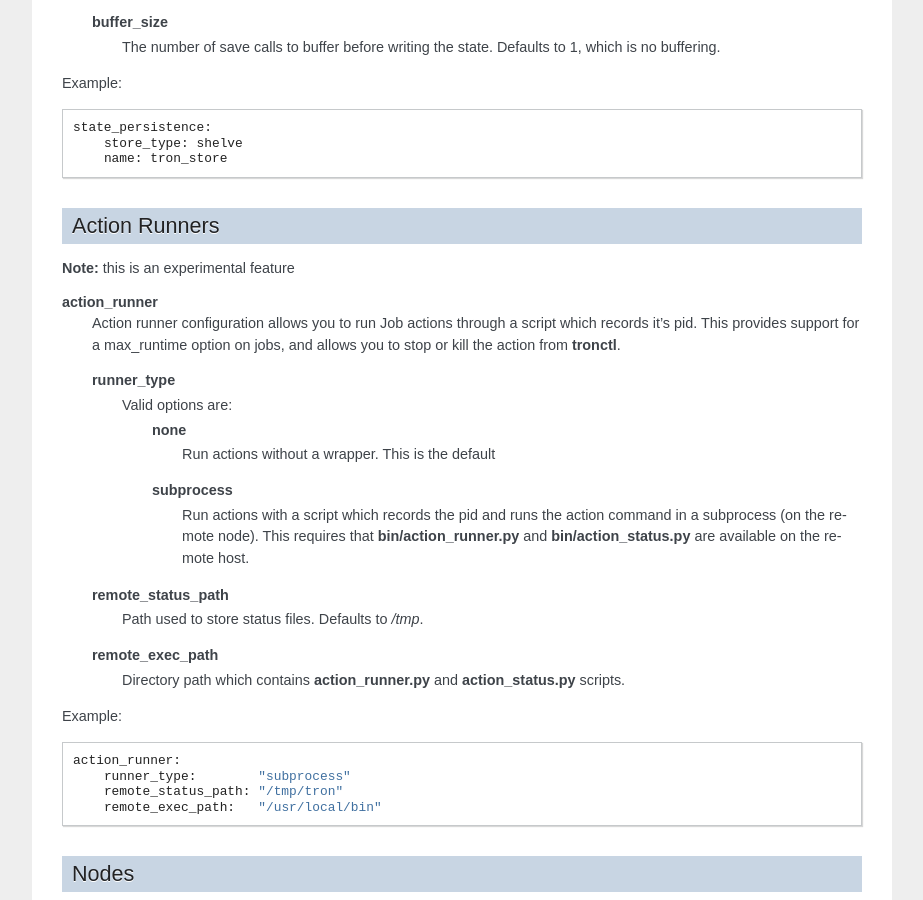
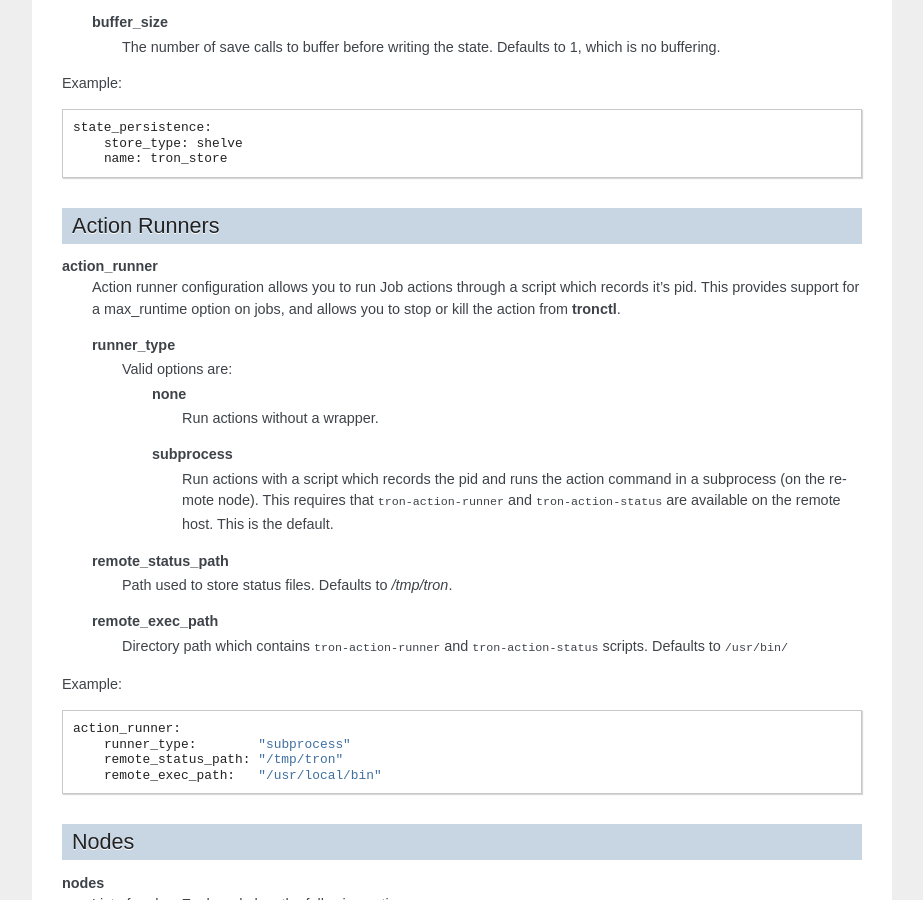
Before and after one commit to Yelp/Tron, a Sphinx documentation site: the page built from docs/config.rst, in a window 1280 px wide and 900 px high, scrolled down 3098 px. Shown: the whole window, without its empty margins (198-1121 px from the left). Built offline with Sphinx 7.4.7, drawn with Linux system fonts in a browser that asks for light colours.

Commit message:
Make the action runner on by default and a first class command

```diff
--- a/docs/config.rst
+++ b/docs/config.rst
@@ -193,9 +193,6 @@ Example::
 Action Runners
 --------------
 
-**Note:** this is an experimental feature
-
-
 **action_runner**
     Action runner configuration allows you to run Job actions through a script
     which records it's pid. This provides support for a max_runtime option
@@ -204,21 +201,21 @@ Action Runners
     **runner_type**
         Valid options are:
             **none**
-                Run actions without a wrapper. This is the default
+                Run actions without a wrapper.
 
             **subprocess**
                 Run actions with a script which records the pid and runs the
                 action command in a subprocess (on the remote node). This
-                requires that :command:`bin/action_runner.py` and
-                :command:`bin/action_status.py` are available on the remote
-                host.
+                requires that ``tron-action-runner`` and
+                ``tron-action-status`` are available on the remote host.
+                This is the default.
 
     **remote_status_path**
-        Path used to store status files. Defaults to `/tmp`.
+        Path used to store status files. Defaults to `/tmp/tron`.
 
     **remote_exec_path**
-        Directory path which contains :command:`action_runner.py` and
-        :command:`action_status.py` scripts.
+        Directory path which contains ``tron-action-runner`` and
+        ``tron-action-status`` scripts. Defaults to ``/usr/bin/``
 
 
 Example::
--- a/setup.py
+++ b/setup.py
@@ -32,6 +32,12 @@ setup(
         exclude=['tests.*', 'tests', 'example-cluster']
     ) + ['tronweb'],
     scripts=glob.glob('bin/*') + glob.glob('tron/bin/*.py'),
+    entry_points={
+        "console_scripts": [
+            "tron-action-runner=tron.bin.action_runner:main",
+            "tron-action-status=tron.bin.action_status:main",
+        ],
+    },
     include_package_data=True,
     long_description="""
 Tron is a centralized system for managing periodic batch processes across a
```
Also changed, not shown: 3 other files.
